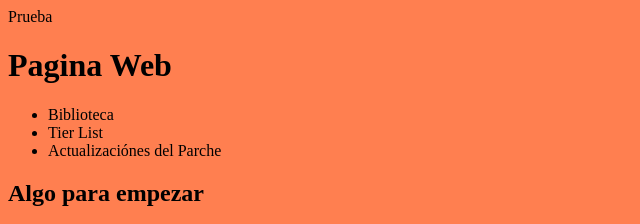
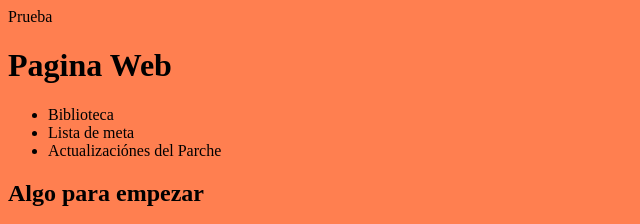
Before and after one commit to DaemonHAad/Web_Personal, a plain HTML site: page index.html in a window 1280 px wide. Shown: the top 224 px of the page, 0-640 px from the left. Drawn offline with Linux system fonts and the light colour scheme.

Commit message:
actualizacion archivo index.html

```diff
--- a/index.html
+++ b/index.html
@@ -13,7 +13,7 @@
       <nav>
           <ul>
               <li>Biblioteca</li>
-              <li>Tier List</li>
+              <li>Lista de meta</li>
               <li>Actualizaciónes del Parche</li>
           </ul>
       </nav>
```
